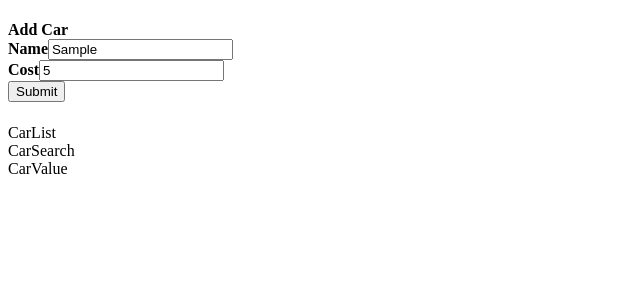
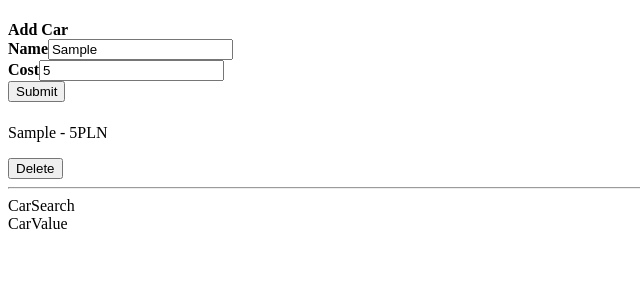
Before and after one commit to Janowoj/cars, a React (Create React App) app: page / in a window 1280 px wide. Both pictures are taken after typing "Sample", "5" into the empty fields and a click on the button "Submit". Shown: the top 300 px of the page, without its empty margins (0-640 px from the left). Built offline with nearby package versions, Linux system fonts and the light colour scheme.

Commit message:
added renederedCars as mapped cars array to the CarList component

```diff
--- a/src/components/CarList.js
+++ b/src/components/CarList.js
@@ -7,9 +7,26 @@
         return state.cars.data;
     });
 
-    console.log(cars);
-    return <div>
-        CarList
+    const handleCarDelete = (car) => {
+        console.log(car);
+    };
+
+    const renderedCars = cars.map(car => {
+        return (
+            <div key={car.id} className='panel'>
+                <p>{car.name} - {car.cost}PLN</p>
+                <button
+                    className='button is-danger'
+                    onCLick={() => handleCarDelete(car)}
+                >Delete
+                </button>
+            </div>
+        )
+    });
+
+    return <div className='car-list'>
+        {renderedCars}
+        <hr />
     </div>
 }
 
```
